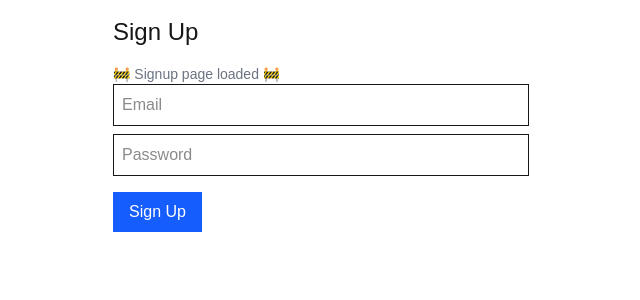
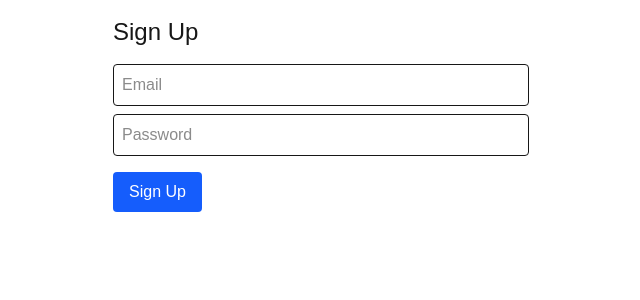
Before and after one commit to brysonmccleary/CoveCRM, a Next.js app: page /auth/signup in a window 1280 px wide. Shown: the top 300 px of the page, without its empty margins (319-959 px from the left). Built offline with nearby package versions, Linux system fonts and the light colour scheme.

Commit message:
feat: recreate signup & signin pages

```diff
--- a/pages/auth/signin.tsx
+++ b/pages/auth/signin.tsx
@@ -1,11 +1,10 @@
+import React, { useState, FormEvent } from "react";
 import { getCsrfToken, signIn } from "next-auth/react";
-import React, { useState, FormEvent } from "react";
 
 export default function SignIn({ csrfToken }: { csrfToken: string }) {
-  const [error, setError] = useState(null);
-  return (
-    <form
-  onSubmit={async (e: React.FormEvent<HTMLFormElement>) => {
+  const [error, setError] = useState<string | null>(null);
+
+  const handleSubmit = async (e: FormEvent<HTMLFormElement>) => {
     e.preventDefault();
     const form = e.currentTarget;
     const email = (form.elements.namedItem("email") as HTMLInputElement).value;
@@ -16,28 +15,26 @@ export default function SignIn({ csrfToken }: { csrfToken: string }) {
       email,
       password
     });
-    if (res?.error) {
-      setError(res.error);
-    }
-  }}
-  ...
->
-      className="max-w-md mx-auto p-4"
-    >
+    if (res?.error) setError(res.error);
+  };
+
+  return (
+    <form onSubmit={handleSubmit} className="max-w-md mx-auto p-4">
       <h1 className="text-2xl mb-4">Sign In</h1>
       <input name="csrfToken" type="hidden" defaultValue={csrfToken} />
       <input
         name="email"
+        type="email"
         placeholder="Email"
-        className="w-full mb-2 p-2 border"
+        className="w-full mb-2 p-2 border rounded"
       />
       <input
         name="password"
         type="password"
         placeholder="Password"
-        className="w-full mb-4 p-2 border"
+        className="w-full mb-4 p-2 border rounded"
       />
-      <button type="submit" className="px-4 py-2 bg-green-600 text-white">
+      <button type="submit" className="px-4 py-2 bg-green-600 text-white rounded">
         Sign In
       </button>
       {error && <p className="text-red-500 mt-2">{error}</p>}
@@ -45,6 +42,8 @@ export default function SignIn({ csrfToken }: { csrfToken: string }) {
   );
 }
 
-export async function getServerSideProps(context) {
-  return { props: { csrfToken: await getCsrfToken(context) } };
+export async function getServerSideProps(context: any) {
+  return {
+    props: { csrfToken: await getCsrfToken(context) }
+  };
 }
--- a/pages/auth/signup.tsx
+++ b/pages/auth/signup.tsx
@@ -1,28 +1,29 @@
+import React from "react";
 import { useForm } from "react-hook-form";
 import axios from "axios";
 
 export default function SignUp() {
-  const { register, handleSubmit } = useForm();
-  const onSubmit = async data => {
+  const { register, handleSubmit } = useForm<{ email: string; password: string }>();
+  const onSubmit = async (data: { email: string; password: string }) => {
     await axios.post("/api/auth/signup", data);
-    alert("Registered—please sign in.");
+    alert("✅ Registered—please sign in.");
   };
+
   return (
     <form onSubmit={handleSubmit(onSubmit)} className="max-w-md mx-auto p-4">
       <h1 className="text-2xl mb-4">Sign Up</h1>
-<p className="text-sm text-gray-500">🚧 Signup page loaded 🚧</p>
       <input
         {...register("email")}
         placeholder="Email"
-        className="w-full mb-2 p-2 border"
+        className="w-full mb-2 p-2 border rounded"
       />
       <input
         type="password"
         {...register("password")}
         placeholder="Password"
-        className="w-full mb-4 p-2 border"
+        className="w-full mb-4 p-2 border rounded"
       />
-      <button type="submit" className="px-4 py-2 bg-blue-600 text-white">
+      <button type="submit" className="px-4 py-2 bg-blue-600 text-white rounded">
         Sign Up
       </button>
     </form>
```
